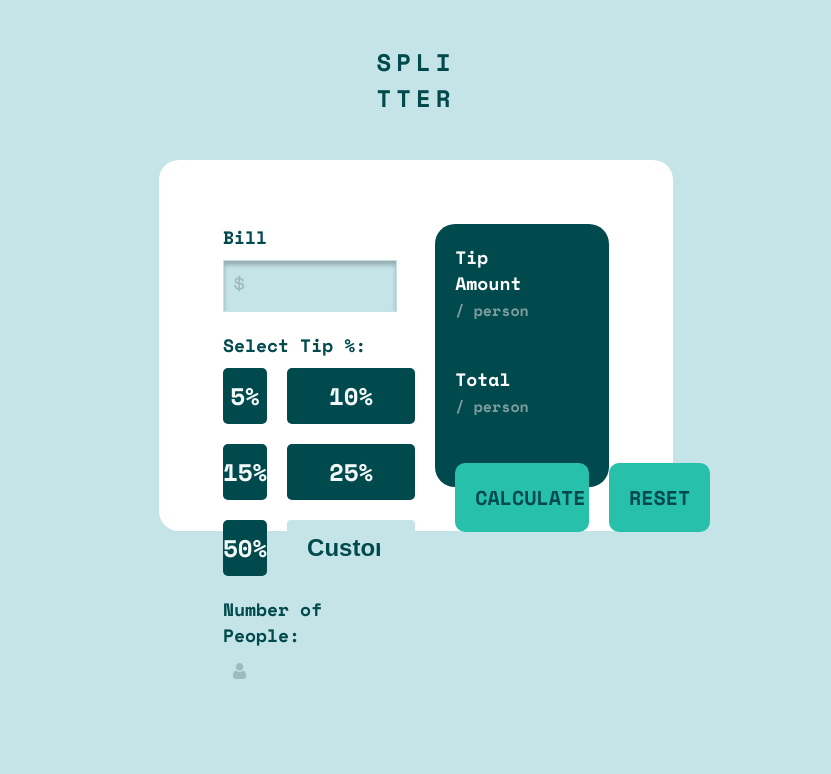
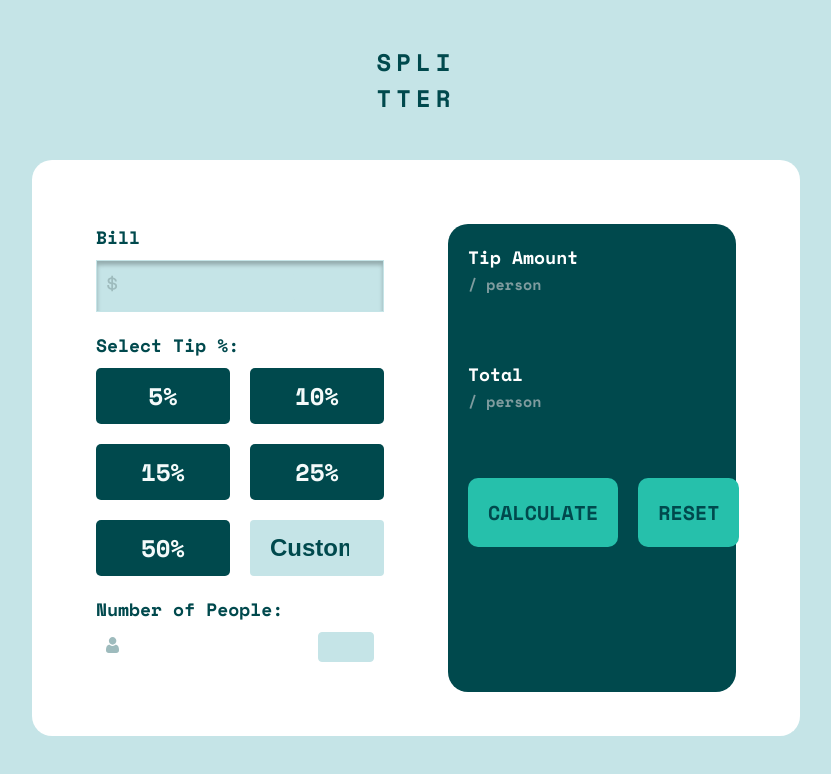
Before and after one commit to jeremyoduromanu/tip-calculator-app, a plain HTML site: page index.html in a window 1280 px wide. Shown: the whole page, without its empty margins (224-1055 px from the left). Drawn offline with nearby package versions, Linux system fonts and the light colour scheme.

Commit message:
update mobile styling

```diff
--- a/styles.css
+++ b/styles.css
@@ -254,9 +254,9 @@ body {
     padding: 5% 5%;
     border-radius: 20px;
     background-color: var(--background-color);
-    width: 386px;
+    width: 50%;
     margin: auto;
-    height: 243px;
+    height: fit-content;
     display: flex;
     justify-content: space-between;
     gap: 10%;
```
